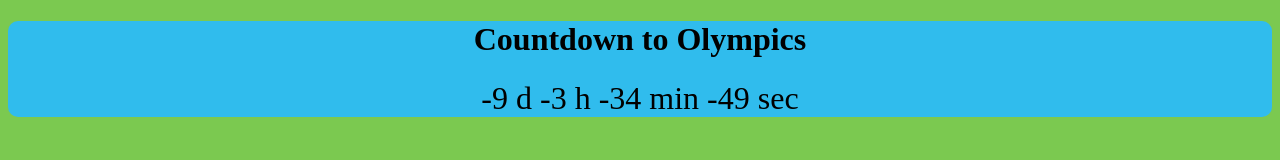
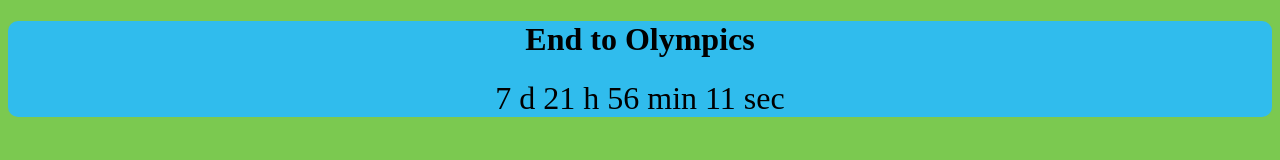
Before and after one commit to purplemo340/Olympics, a plain HTML site: page templates/header.html in a window 1280 px wide. Drawn offline with Linux system fonts and the light colour scheme.

Commit message:
Style changes

```diff
--- a/static/app.css
+++ b/static/app.css
@@ -25,3 +25,6 @@
     background-color: var(--bs-green);
     text-align: center;
 }
+img{
+    text-align:left;
+}
--- /dev/null
+++ b/static/countdown.js
@@ -0,0 +1,14 @@
+function displayTime(){
+    let clock = document.querySelector("#clock");
+    let now = new Date();
+    let game= new Date('August 11, 2024 14:00:00');
+    let time= game.getTime()-now.getTime();
+    sec=Math.floor((time%(1000*60))/(1000));
+    min=Math.floor((time%(1000*60*60))/(1000*60));
+    hour=Math.floor((time%(1000*60*60*24))/(1000*60*60));
+    day=Math.floor(time/(1000*60*60*24));
+    clock.textContent = day + " d " + hour +" h "+ min + " min " + sec +" sec ";
+    console.log("hi");
+    }
+
+setInterval(displayTime,1000)
--- a/templates/header.html
+++ b/templates/header.html
@@ -8,8 +8,8 @@
 <body>
     <div class="container">
         <div class="countdown">
-            <h1>Countdown to Olympics</h1>
-            <script src="/static/count.js"></script>
+            <h1>End to Olympics</h1>
+            <script src="/static/countdown.js"></script>
             <span id="clock"></span>
             <span id="info"></span>
 
```
